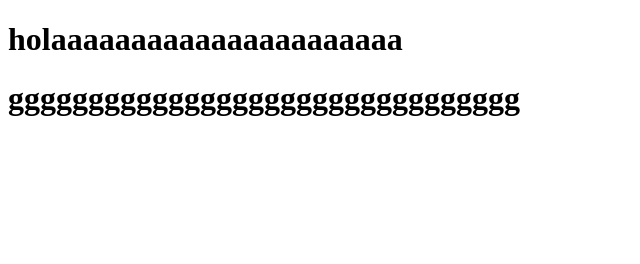
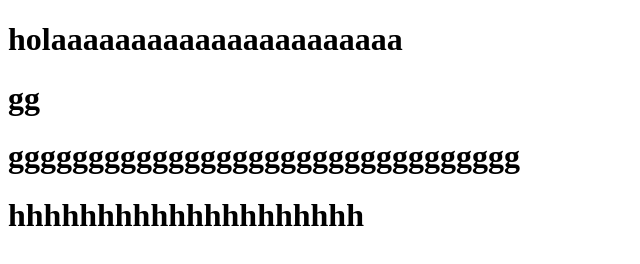
Before and after one commit to daya15489/proyecto1, a plain HTML site: page index.html in a window 1280 px wide. Shown: the whole page, without its empty margins (0-640 px from the left). Drawn offline with Linux system fonts and the light colour scheme.

Commit message:
segundo commit

```diff
--- a/index.html
+++ b/index.html
@@ -10,8 +10,10 @@
 <body>
     <h1>holaaaaaaaaaaaaaaaaaaaaaa</h1>
 
-
+<h1>gg</h1>
 
     <h1>gggggggggggggggggggggggggggggggg</h1>
+
+    <h1>hhhhhhhhhhhhhhhhhhhh</h1>
 </body>
 </html>
```
